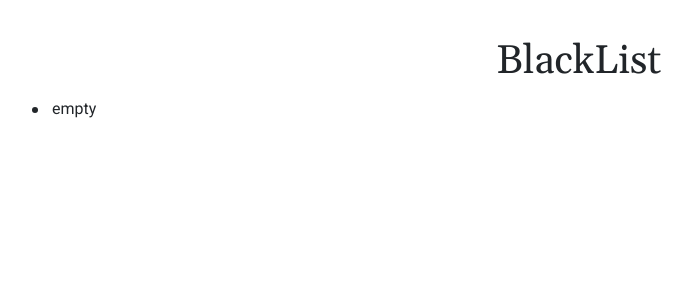
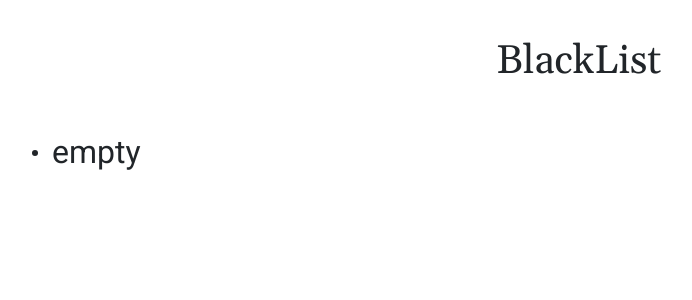
Before and after one commit to luctst/blacklist, a React (Create React App) app in the folder client/: page /blacklist in a window 1280 px wide. Shown: the top 300 px of the page, without its empty margins (61-753 px from the left). Built offline with nearby package versions, Linux system fonts and the light colour scheme.

Commit message:
Added some meadia queries

```diff
--- a/client/src/components/BlackList/BlackListStyled.style.js
+++ b/client/src/components/BlackList/BlackListStyled.style.js
@@ -41,6 +41,19 @@ const BlackListStyled = styled.section`
       display: block;
     }
   }
+
+  @media screen and (min-width: 768px) and (max-width: 1366px) {
+    .parent--div {
+      font-size: 2em;
+    }
+  }
+  @media screen and (min-width: 320px) and (max-width: 812px) {
+    .parent--div {
+      font-size: 1.6em;
+      margin-left: 20px;
+    }
+  }
+
 `
 
 export default BlackListStyled
--- a/client/src/components/Header/TitleStyled.style.js
+++ b/client/src/components/Header/TitleStyled.style.js
@@ -3,9 +3,21 @@ import styled from "styled-components";
 const TitleStyled =  styled.header`
   h1 {
     text-align: center;
-    margin-top: 3%;
+    margin: 3% 0;
     font-family: Gelasio;
   }
+  @media screen and (max-width: 500px) {
+    h1 {
+      margin-bottom: 10%;
+    }
+  }
+  @media screen and (min-width: 768px) and (max-width: 1024px) {
+    h1 {
+      margin-bottom: 6%;
+      font-size: 3em;
+    }
+  }
+
 `
 
 export default TitleStyled
```
